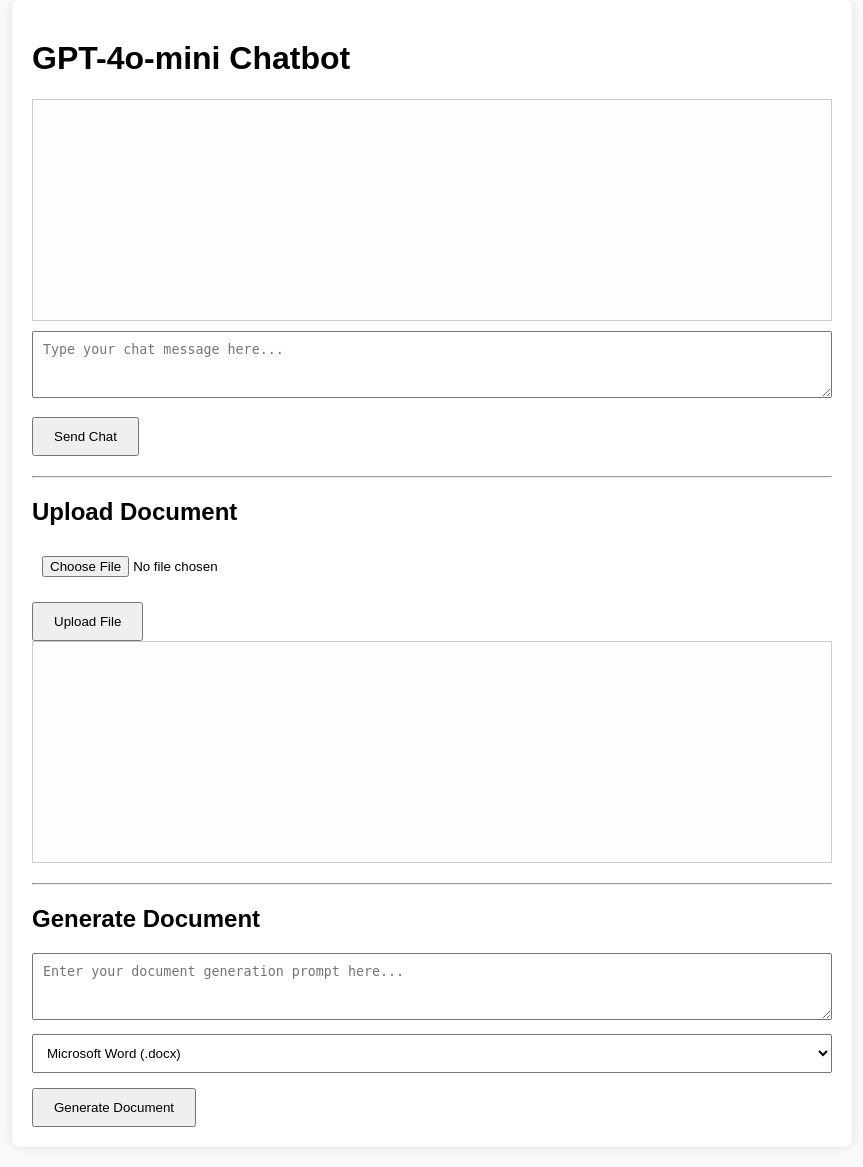
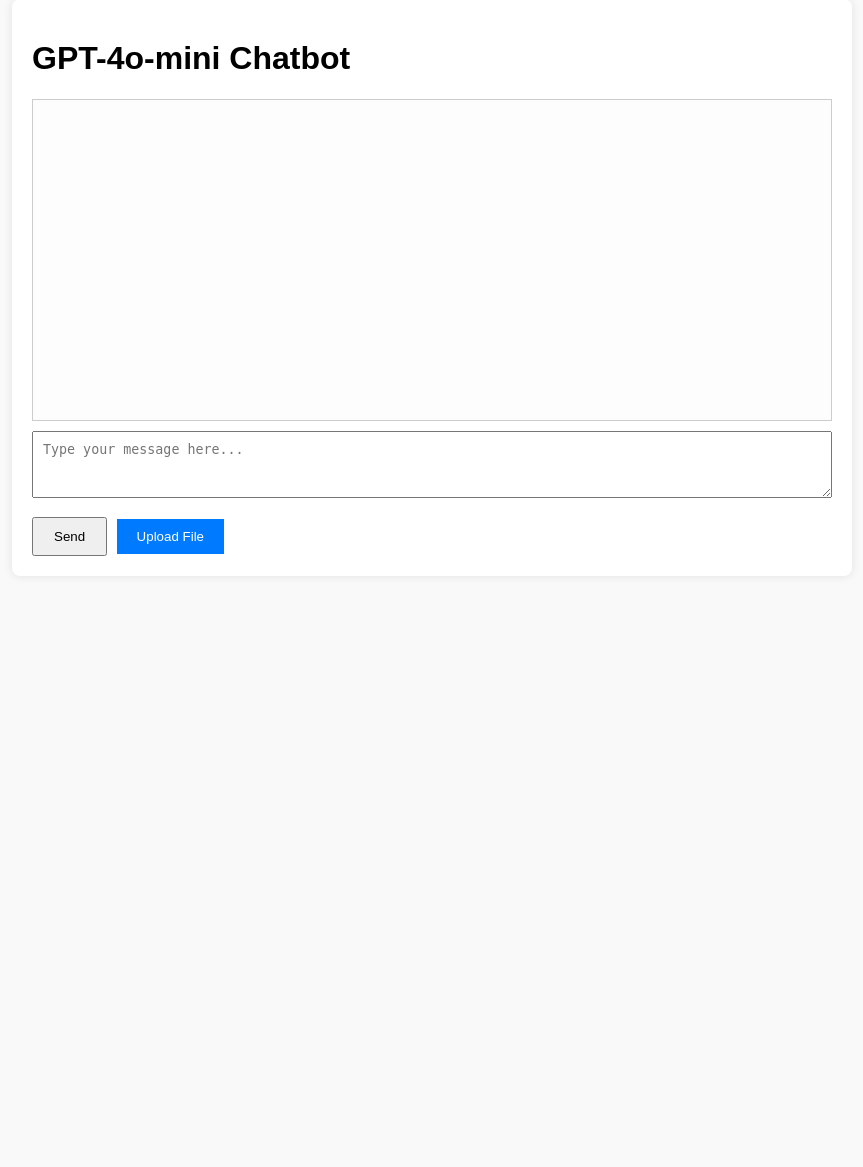
Before and after one commit to ShaunRBK/gpt_chatbot, a Flask app: page / in a window 1280 px wide. Shown: the part 21-1188 px from the top of the page, without its empty margins (208-1071 px from the left). After the commit the page ends 577 px from the top, so only its background shows below. Run offline with Flask 2, Linux system fonts and the light colour scheme.

Commit message:
file generation feature is working as intended. Also file download box is moved to the main prompting box

```diff
--- a/app.py
+++ b/app.py
@@ -1,35 +1,35 @@
 import os
+import uuid
+import json
 from io import BytesIO
 
 from openai import OpenAI
 from flask import Flask, render_template, request, jsonify, send_file
 
-# Additional imports for file processing
+# Additional imports for file processing and document generation
 import PyPDF2
 import docx
 import pandas as pd
 from pptx import Presentation
-
-# Additional import for PDF generation
 from fpdf import FPDF
 
-# For vector database (RAG) functionality (from previous steps)
+# For RAG (retrieval-augmented generation)
 import faiss
 import numpy as np
 
-# Initialize the OpenAI client using the migrated approach
+# Initialize the OpenAI client (using your migrated code)
 client = OpenAI(api_key=os.getenv("OPENAI_API_KEY"))
 
 # Initialize Flask
 app = Flask(__name__)
 
 # -----------------------------
-# Global variables used in the app
+# Global Variables
 # -----------------------------
 faiss_index = None          # FAISS index for vector search
-chunk_texts = []            # List mapping each FAISS vector to its corresponding text chunk
-full_document_text = None   # Full text of the uploaded document (for fallback)
-# (Note: In a production system, consider using sessions or a database rather than globals.)
+chunk_texts = []            # Mapping: each vector in FAISS corresponds to a text chunk
+full_document_text = None   # Full text from an uploaded document (for fallback)
+# Note: In production, consider using sessions or a database instead of globals.
 
 # -----------------------------
 # Helper Functions for File Extraction and RAG
@@ -37,13 +37,13 @@ full_document_text = None   # Full text of the uploaded document (for fallback)
 
 def extract_text_from_pdf(file):
     """
-    Extracts and returns text from a PDF file.
+    Extract text from a PDF file.
 
     Args:
-      file (FileStorage): An uploaded PDF file.
+      file (FileStorage): The uploaded PDF file.
 
     Returns:
-      str: The extracted text from the PDF.
+      str: The extracted text.
     """
     file.seek(0)
     reader = PyPDF2.PdfReader(file)
@@ -56,13 +56,13 @@ def extract_text_from_pdf(file):
 
 def extract_text_from_docx(file):
     """
-    Extracts and returns text from a DOCX (Microsoft Word) file.
+    Extract text from a DOCX (Word) file.
 
     Args:
-      file (FileStorage): An uploaded DOCX file.
+      file (FileStorage): The uploaded DOCX file.
 
     Returns:
-      str: The extracted text from the Word document.
+      str: The extracted text.
     """
     file.seek(0)
     doc = docx.Document(file)
@@ -73,13 +73,13 @@ def extract_text_from_docx(file):
 
 def extract_text_from_excel(file):
     """
-    Extracts and returns text from an Excel file by converting its content to a string.
+    Extract text from an Excel file by converting its content to a string.
 
     Args:
-      file (FileStorage): An uploaded Excel file.
+      file (FileStorage): The uploaded Excel file.
 
     Returns:
-      str: The content of the Excel file as a string, or an error message if reading fails.
+      str: The content of the Excel file as text.
     """
     file.seek(0)
     try:
@@ -90,13 +90,13 @@ def extract_text_from_excel(file):
 
 def extract_text_from_pptx(file):
     """
-    Extracts and returns text from a PowerPoint (.pptx) file.
+    Extract text from a PowerPoint file.
 
     Args:
-      file (FileStorage): An uploaded PowerPoint file.
+      file (FileStorage): The uploaded PPTX file.
 
     Returns:
-      str: The extracted text from the presentation.
+      str: The extracted text.
     """
     file.seek(0)
     prs = Presentation(file)
@@ -109,11 +109,11 @@ def extract_text_from_pptx(file):
 
 def chunk_text(text, chunk_size=500):
     """
-    Splits the provided text into smaller chunks based on the specified number of words.
+    Splits a long text into chunks of approximately chunk_size words.
 
     Args:
-      text (str): The full text to be chunked.
-      chunk_size (int): The maximum number of words per chunk (default is 500).
+      text (str): The full text.
+      chunk_size (int): Maximum words per chunk.
 
     Returns:
       list[str]: A list of text chunks.
@@ -127,24 +127,23 @@ def chunk_text(text, chunk_size=500):
 
 def create_vector_store(text):
     """
-    Chunks the provided text, computes embeddings for each chunk using OpenAI's embedding model,
-    and builds a FAISS vector index for retrieval.
+    Build a vector store (using FAISS) from the given text.
 
-    Also stores the full text for fallback purposes.
+    The text is chunked, each chunk is embedded via OpenAI's embeddings, and then
+    stored in a FAISS index. The full text is also saved for fallback.
 
     Args:
-      text (str): The full text to process.
+      text (str): The full document text.
 
     Effects:
-      Updates global variables: 'faiss_index', 'chunk_texts', and 'full_document_text'.
+      Updates globals: 'faiss_index', 'chunk_texts', 'full_document_text'.
     """
     global faiss_index, chunk_texts, full_document_text
     chunks = chunk_text(text)
-    # The embedding dimension for text-embedding-ada-002 is 1536.
-    d = 1536
+    d = 1536  # Embedding dimension for text-embedding-ada-002
     index = faiss.IndexFlatL2(d)
     embeddings = []
-    chunk_texts = []  # Reset the list of chunks
+    chunk_texts = []  # Reset chunks
     for chunk in chunks:
         try:
             response = client.embeddings.create(model="text-embedding-ada-002", input=chunk)
@@ -154,22 +153,21 @@ def create_vector_store(text):
         except Exception as e:
             print(f"Error computing embedding for a chunk: {e}")
     if embeddings:
-        embeddings_np = np.vstack(embeddings)  # Shape: (num_chunks, d)
+        embeddings_np = np.vstack(embeddings)
         index.add(embeddings_np)
         faiss_index = index
-    # Save the full text for fallback if retrieval yields no results.
-    full_document_text = text
+    full_document_text = text  # Save full text for fallback
 
 def retrieve_relevant_chunks(query, top_k=5):
     """
-    Computes the embedding for the query and retrieves the top_k most similar text chunks from the FAISS index.
+    Retrieve the top_k text chunks from the vector store most relevant to the query.
 
     Args:
-      query (str): The user's query.
-      top_k (int): Number of top similar chunks to retrieve (default is 5).
+      query (str): The user query.
+      top_k (int): The number of top chunks to return.
 
     Returns:
-      list[str]: A list of relevant text chunks. If no chunks are found, returns the full document text.
+      list[str]: Relevant text chunks. If none found, returns the full document text.
     """
     global faiss_index, chunk_texts, full_document_text
     if faiss_index is None:
@@ -182,7 +180,6 @@ def retrieve_relevant_chunks(query, top_k=5):
         for idx in indices[0]:
             if idx < len(chunk_texts):
                 relevant_chunks.append(chunk_texts[idx])
-        # Fallback: if no relevant chunks are found, use the full document text.
         if not relevant_chunks and full_document_text:
             relevant_chunks = [full_document_text]
         return relevant_chunks
@@ -196,17 +193,16 @@ def retrieve_relevant_chunks(query, top_k=5):
 
 def generate_docx(text):
     """
-    Generates a Microsoft Word (.docx) document containing the provided text.
+    Generate a DOCX document containing the provided text.
 
     Args:
-      text (str): The content to be included in the document.
+      text (str): The document content.
 
     Returns:
-      BytesIO: A stream containing the generated DOCX file.
+      BytesIO: Stream containing the DOCX file.
     """
     document = docx.Document()
     document.add_heading("Generated Document", level=1)
-    # Add the content as paragraphs.
     for paragraph in text.split("\n"):
         document.add_paragraph(paragraph)
     output = BytesIO()
@@ -216,22 +212,19 @@ def generate_docx(text):
 
 def generate_pptx(text):
     """
-    Generates a PowerPoint (.pptx) presentation containing the provided text.
+    Generate a PPTX presentation containing the provided text.
 
     Args:
-      text (str): The content to be included in the presentation.
+      text (str): The content for the presentation.
 
     Returns:
-      BytesIO: A stream containing the generated PPTX file.
+      BytesIO: Stream containing the PPTX file.
     """
     presentation = Presentation()
-    slide_layout = presentation.slide_layouts[1]  # Use the "Title and Content" layout.
+    slide_layout = presentation.slide_layouts[1]
     slide = presentation.slides.add_slide(slide_layout)
-    # Set the slide title.
     slide.shapes.title.text = "Generated Presentation"
-    # Add the content in the content placeholder.
-    content_placeholder = slide.placeholders[1]
-    content_placeholder.text = text
+    slide.placeholders[1].text = text
     output = BytesIO()
     presentation.save(output)
     output.seek(0)
@@ -239,27 +232,41 @@ def generate_pptx(text):
 
 def generate_pdf(text):
     """
-    Generates a PDF document containing the provided text.
+    Generate a PDF document containing the provided text.
 
     Args:
-      text (str): The content to be included in the PDF.
+      text (str): The document content.
 
     Returns:
-      BytesIO: A stream containing the generated PDF file.
+      BytesIO: Stream containing the PDF file.
     """
     pdf = FPDF()
     pdf.add_page()
     pdf.set_font("Arial", size=12)
-    # Split the text into lines to add via multi_cell.
     for line in text.split("\n"):
         pdf.multi_cell(0, 10, line)
-    output = BytesIO()
-    pdf.output(dest="S").encode("latin1")  # Ensure proper encoding for the PDF output
-    # Instead of writing to a file, we get the PDF as a byte string.
     pdf_bytes = pdf.output(dest="S").encode("latin1")
-    output.write(pdf_bytes)
+    output = BytesIO(pdf_bytes)
     output.seek(0)
     return output
+
+def store_file_temporarily(file_stream, ext):
+    """
+    Store a file stream in temporary storage and return a unique download URL.
+
+    Args:
+      file_stream (BytesIO): The file stream.
+      ext (str): The file extension (e.g., 'docx', 'pptx', 'pdf').
+
+    Returns:
+      str: The relative download URL for the stored file.
+    """
+    os.makedirs("temp_files", exist_ok=True)
+    temp_filename = f"{uuid.uuid4()}.{ext}"
+    temp_path = os.path.join("temp_files", temp_filename)
+    with open(temp_path, "wb") as f:
+        f.write(file_stream.read())
+    return f"/download/{temp_filename}"
 
 # -----------------------------
 # Flask Endpoints
@@ -275,32 +282,102 @@ def index():
 @app.route("/chat", methods=["POST"])
 def chat():
     """
-    Processes a chat message from the user. Retrieves any relevant document context (via RAG)
-    and uses it to build a conversation prompt for the LLM.
+    Handles user messages from the main prompt.
+
+    If the LLM detects a document generation request, it returns a function call
+    with structured JSON. The backend then generates the document file, stores it temporarily,
+    and returns a download link.
+
+    Otherwise, it returns a normal chat answer.
 
     Returns:
-      JSON: The LLM's answer.
+      JSON: A response with either a chat answer or a download link.
     """
     data = request.get_json()
     user_message = data.get("message")
     if not user_message:
         return jsonify({"error": "No message provided"}), 400
+
     try:
-        # Retrieve the most relevant document chunks for the query.
+        # Build conversation context.
+        messages = [
+            {"role": "system", "content": (
+                "You are a helpful assistant. If a user's request indicates a need to generate a document "
+                "(for example, a Word document, PowerPoint, or PDF), respond by calling the function "
+                "generate_document with a JSON object containing 'file_type' (one of 'docx', 'pptx', 'pdf') "
+                "and 'document_content' (the text for the document). Otherwise, answer normally."
+            )}
+        ]
+        # (Optional) Add retrieval-based context if available.
         relevant_chunks = retrieve_relevant_chunks(user_message, top_k=5)
         context_text = "\n\n".join(relevant_chunks)
-        messages = [
-            {"role": "system", "content": "You are a helpful assistant."},
-        ]
         if context_text:
             messages.append({"role": "system", "content": f"Relevant document context:\n{context_text}"})
         messages.append({"role": "user", "content": user_message})
+
+        # Define function for document generation.
+        functions = [{
+            "name": "generate_document",
+            "description": (
+                "Generates a document. The output should be a JSON with two keys: "
+                "'file_type' (one of ['docx', 'pptx', 'pdf']) and "
+                "'document_content' (the text content for the document)."
+            ),
+            "parameters": {
+                "type": "object",
+                "properties": {
+                    "file_type": {"type": "string", "enum": ["docx", "pptx", "pdf"]},
+                    "document_content": {"type": "string", "description": "The text content for the document."}
+                },
+                "required": ["file_type", "document_content"]
+            }
+        }]
+
+        # Call the chat API with function calling enabled.
         response = client.chat.completions.create(
             model="gpt-4o-mini",
-            messages=messages
+            messages=messages,
+            functions=functions,
+            function_call="auto"  # Let the model decide if a function call is needed.
         )
-        answer = response.choices[0].message.content.strip()
-        return jsonify({"answer": answer})
+
+        message_response = response.choices[0].message
+
+        # Convert the message to a dictionary if it isn’t one already.
+        if hasattr(message_response, "to_dict"):
+            message_response = message_response.to_dict()
+
+        # Check if the assistant decided to call the generate_document function.
+        if message_response.get("function_call"):
+            # Parse function call arguments.
+            function_call = message_response["function_call"]
+            args = json.loads(function_call.get("arguments", "{}"))
+            file_type = args.get("file_type")
+            document_content = args.get("document_content")
+            if not file_type or not document_content:
+                return jsonify({"answer": "Failed to parse document generation parameters."})
+            # Generate the document file using the appropriate helper.
+            if file_type == "docx":
+                file_stream = generate_docx(document_content)
+                ext = "docx"
+            elif file_type == "pptx":
+                file_stream = generate_pptx(document_content)
+                ext = "pptx"
+            elif file_type == "pdf":
+                file_stream = generate_pdf(document_content)
+                ext = "pdf"
+            else:
+                return jsonify({"answer": "Unsupported file type in document generation."})
+
+            # Store the generated file temporarily and get a download URL.
+            download_url = store_file_temporarily(file_stream, ext)
+
+            answer = f"Document generated. You can download it here: {download_url}"
+            return jsonify({"answer": answer})
+        else:
+            # Regular chat answer.
+            answer = message_response.get("content")
+            return jsonify({"answer": answer})
     except Exception as e:
         return jsonify({"error": str(e)}), 500
 
@@ -308,7 +385,7 @@ def chat():
 def upload():
     """
     Handles file uploads. Extracts text from the uploaded file (PDF, DOCX, XLSX, or PPTX),
-    then builds a vector store (using FAISS) and stores the full document text for retrieval.
+    builds a vector store (for RAG), and stores the full document text.
 
     Returns:
       JSON: The extracted text or an error message.
@@ -335,72 +412,25 @@ def upload():
     else:
         return jsonify({"error": "Unsupported file type"}), 400
 
-    # Build the vector store from the extracted text.
     create_vector_store(text)
-
     return jsonify({"text": text})
 
-@app.route("/generate_document", methods=["POST"])
-def generate_document():
+@app.route("/download/<filename>")
+def download_file(filename):
     """
-    Generates a document based on the user's prompt and desired file format.
+    Serves a file from temporary storage for download.
 
-    Expects either JSON data or form data with:
-      - prompt (str): The instruction or topic for the write-up.
-      - file_type (str): The desired file format ("docx", "pptx", or "pdf").
+    Args:
+      filename (str): The name of the file to download.
 
     Returns:
-      A downloadable file (with appropriate MIME type and filename) generated by the LLM.
+      The file as an attachment, or a 404 if not found.
     """
-    # Accept JSON if provided, otherwise fallback to form data.
-    if request.is_json:
-        data = request.get_json()
+    file_path = os.path.join("temp_files", filename)
+    if os.path.exists(file_path):
+        return send_file(file_path, as_attachment=True)
     else:
-        data = request.form
-
-    prompt = data.get("prompt")
-    file_type = data.get("file_type", "docx").lower()
-
-    if not prompt:
-        return jsonify({"error": "No prompt provided"}), 400
-
-    try:
-        # Call the LLM to generate content based on the prompt.
-        messages = [
-            {"role": "system", "content": "You are a helpful assistant."},
-            {"role": "user", "content": prompt}
-        ]
-        response = client.chat.completions.create(
-            model="gpt-4o-mini",
-            messages=messages
-        )
-        document_text = response.choices[0].message.content.strip()
-
-        # Generate the file in the requested format.
-        if file_type == "docx":
-            file_stream = generate_docx(document_text)
-            mime_type = "application/vnd.openxmlformats-officedocument.wordprocessingml.document"
-            file_ext = "docx"
-        elif file_type == "pptx":
-            file_stream = generate_pptx(document_text)
-            mime_type = "application/vnd.openxmlformats-officedocument.presentationml.presentation"
-            file_ext = "pptx"
-        elif file_type == "pdf":
-            file_stream = generate_pdf(document_text)
-            mime_type = "application/pdf"
-            file_ext = "pdf"
-        else:
-            return jsonify({"error": "Unsupported file type requested."}), 400
-
-        # Return the generated file for download.
-        return send_file(
-            file_stream,
-            mimetype=mime_type,
-            as_attachment=True,
-            download_name=f"generated_document.{file_ext}"
-        )
-    except Exception as e:
-        return jsonify({"error": str(e)}), 500
+        return "File not found", 404
 
 if __name__ == "__main__":
     app.run(debug=True)
--- a/templates/index.html
+++ b/templates/index.html
@@ -17,9 +17,9 @@
           border-radius: 8px;
           box-shadow: 0 0 10px rgba(0,0,0,0.1);
         }
-        #chatbox, #fileContent {
+        #chatbox {
           border: 1px solid #ccc;
-          height: 200px;
+          height: 300px;
           overflow-y: auto;
           padding: 10px;
           margin-bottom: 10px;
@@ -39,7 +39,7 @@
           background-color: #f1f0f0;
           text-align: left;
         }
-        textarea, input, select {
+        textarea {
           width: 100%;
           padding: 10px;
           box-sizing: border-box;
@@ -48,9 +48,17 @@
         button {
           padding: 10px 20px;
           margin-top: 5px;
+          margin-right: 5px;
         }
-        hr {
-          margin: 20px 0;
+        /* Optional: style for the file upload button */
+        #uploadBtn {
+          background-color: #007bff;
+          color: white;
+          border: none;
+          cursor: pointer;
+        }
+        #uploadBtn:hover {
+          background-color: #0056b3;
         }
     </style>
 </head>
@@ -58,38 +66,28 @@
 <div class="container">
     <h1>GPT-4o-mini Chatbot</h1>
     <div id="chatbox"></div>
-    <textarea id="input" rows="3" placeholder="Type your chat message here..."></textarea>
-    <button onclick="sendMessage()">Send Chat</button>
-
-    <hr>
-
-    <h2>Upload Document</h2>
-    <input type="file" id="fileInput" accept=".pdf,.docx,.xlsx,.pptx">
-    <button onclick="uploadFile()">Upload File</button>
-    <div id="fileContent"></div>
-
-    <hr>
-
-    <h2>Generate Document</h2>
-    <textarea id="docPrompt" rows="3" placeholder="Enter your document generation prompt here..."></textarea>
-    <select id="fileType">
-        <option value="docx">Microsoft Word (.docx)</option>
-        <option value="pptx">PowerPoint (.pptx)</option>
-        <option value="pdf">PDF (.pdf)</option>
-    </select>
-    <button onclick="generateDocument()">Generate Document</button>
+    <textarea id="input" rows="3" placeholder="Type your message here..."></textarea>
+    <div>
+        <button onclick="sendMessage()">Send</button>
+        <!-- The Upload File button triggers the hidden file input -->
+        <button id="uploadBtn" onclick="document.getElementById('fileInput').click()">Upload File</button>
+        <!-- Hidden file input element -->
+        <input type="file" id="fileInput" style="display:none" onchange="uploadFile()">
+    </div>
 </div>
 
 <script>
+    // Adds a message to the chatbox. Uses innerHTML to support clickable links.
     function addMessage(content, role) {
       const chatbox = document.getElementById("chatbox");
       const msgDiv = document.createElement("div");
       msgDiv.className = "message " + role;
-      msgDiv.textContent = content;
+      msgDiv.innerHTML = content;
       chatbox.appendChild(msgDiv);
       chatbox.scrollTop = chatbox.scrollHeight;
     }
 
+    // Sends the user message to the backend and processes the response.
     async function sendMessage() {
       const inputField = document.getElementById("input");
       const message = inputField.value.trim();
@@ -101,73 +99,49 @@
         const response = await fetch("/chat", {
           method: "POST",
           headers: { "Content-Type": "application/json" },
-          body: JSON.stringify({ message: message })
+          body: JSON.stringify({ message })
         });
         const data = await response.json();
         if (data.error) {
           addMessage("Error: " + data.error, "assistant");
         } else {
-          addMessage("Bot: " + data.answer, "assistant");
+          let answer = data.answer;
+          // Convert any download URL (e.g. /download/...) to a clickable link.
+          const downloadRegex = /\/download\/[^\s]+/g;
+          answer = answer.replace(downloadRegex, function(url) {
+            return `<a href="${url}" target="_blank">Download Document</a>`;
+          });
+          addMessage("Bot: " + answer, "assistant");
         }
       } catch (error) {
         addMessage("Error: " + error, "assistant");
       }
     }
 
+    // Uploads a file via the /upload endpoint.
     async function uploadFile() {
       const fileInput = document.getElementById("fileInput");
-      if (fileInput.files.length === 0) {
-        alert("Please select a file to upload");
+      if (!fileInput.files || fileInput.files.length === 0) {
+        alert("Please select a file.");
         return;
       }
       const file = fileInput.files[0];
       const formData = new FormData();
       formData.append("file", file);
-
       try {
         const response = await fetch("/upload", {
           method: "POST",
           body: formData
         });
         const data = await response.json();
-        const fileContentDiv = document.getElementById("fileContent");
         if (data.error) {
-          fileContentDiv.textContent = "Error: " + data.error;
+          addMessage("Error uploading file: " + data.error, "assistant");
         } else {
-          fileContentDiv.textContent = data.text;
+          addMessage("File uploaded and processed.", "assistant");
         }
       } catch (error) {
-        console.error("Error uploading file:", error);
+        addMessage("Error uploading file: " + error, "assistant");
       }
-    }
-
-    function generateDocument() {
-      const prompt = document.getElementById("docPrompt").value.trim();
-      const fileType = document.getElementById("fileType").value;
-      if (!prompt) {
-        alert("Please enter a prompt for document generation.");
-        return;
-      }
-      // Create a hidden form and submit it to trigger file download
-      const form = document.createElement("form");
-      form.method = "POST";
-      form.action = "/generate_document";
-      form.style.display = "none";
-
-      // Create input fields for prompt and fileType
-      const promptInput = document.createElement("input");
-      promptInput.name = "prompt";
-      promptInput.value = prompt;
-      form.appendChild(promptInput);
-
-      const fileTypeInput = document.createElement("input");
-      fileTypeInput.name = "file_type";
-      fileTypeInput.value = fileType;
-      form.appendChild(fileTypeInput);
-
-      document.body.appendChild(form);
-      form.submit();
-      document.body.removeChild(form);
     }
 </script>
 </body>
```
Also changed, not shown: 3 other files.
